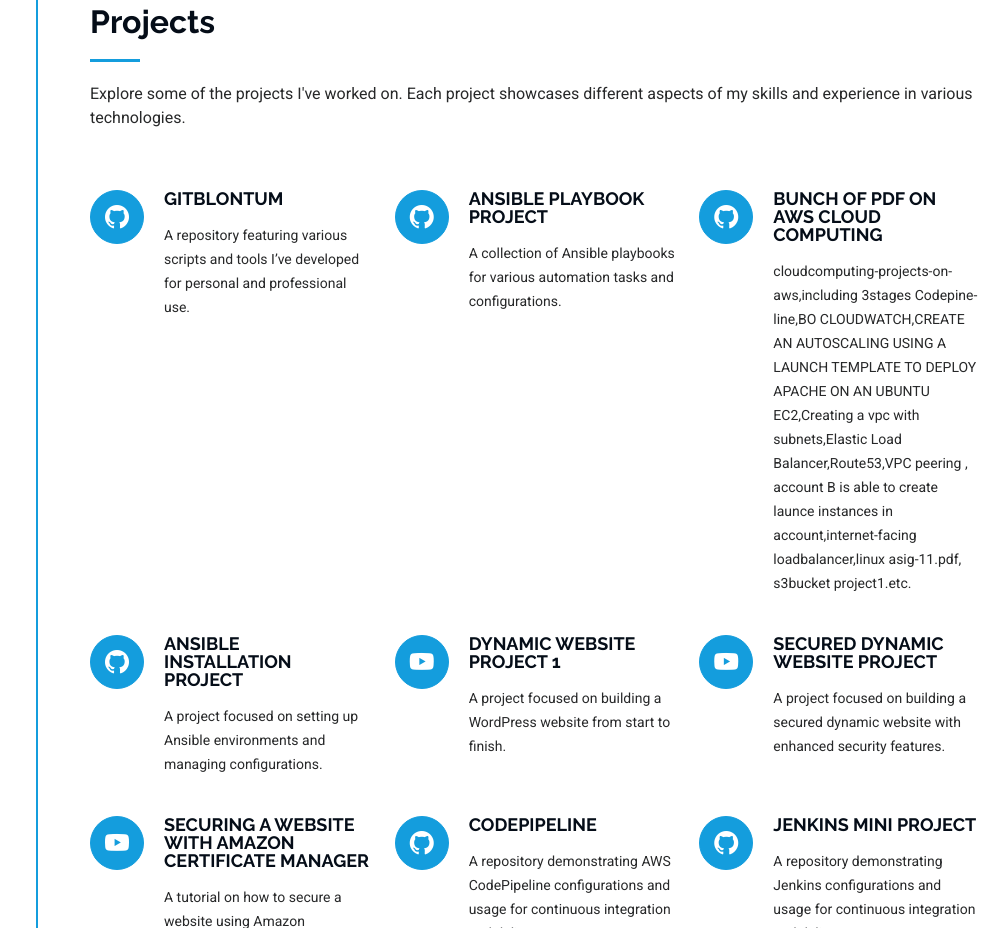
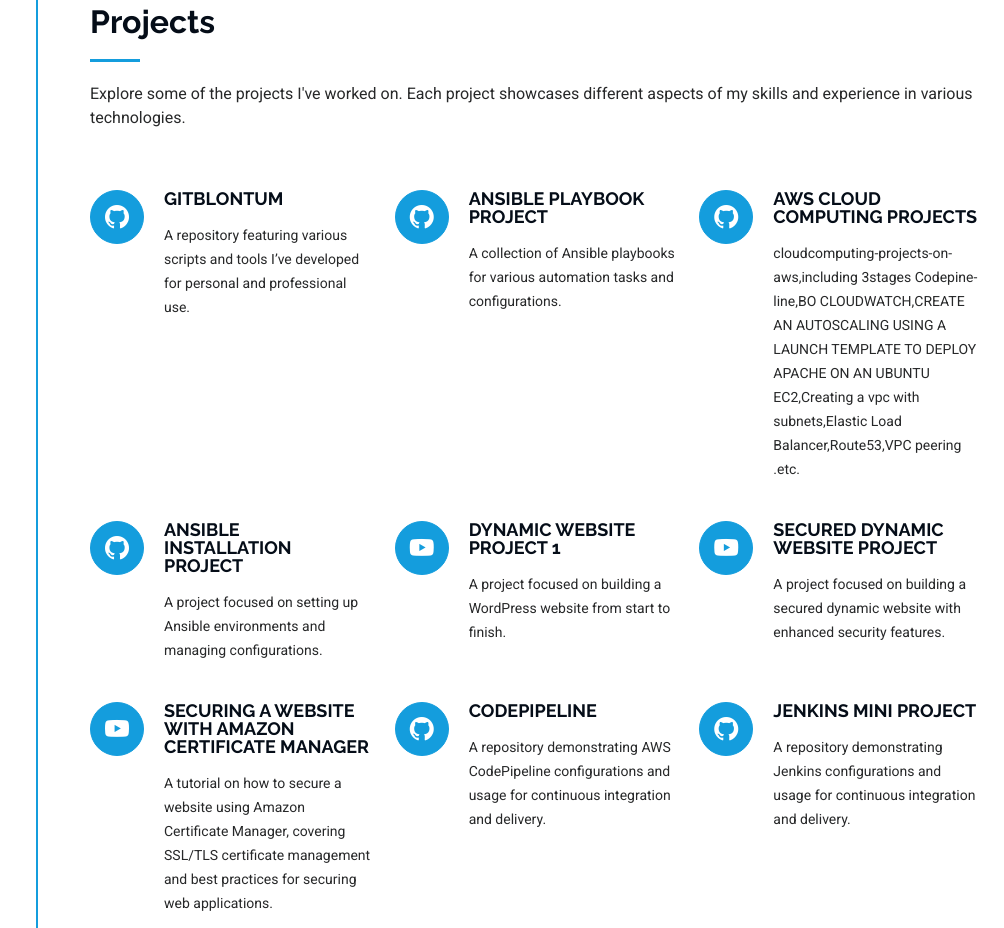
Before and after one commit to Blontum/resume, a plain HTML site: page index.html in a window 1280 px wide. Shown: the part 4932-5860 px from the top of the page, without its empty margins (276-1280 px from the left). Drawn offline with Linux system fonts and the light colour scheme.

Commit message:
modified index.html file

```diff
--- a/index.html
+++ b/index.html
@@ -355,9 +355,8 @@
       <div class="col-lg-4 col-md-6 service-item d-flex" data-aos="fade-up" data-aos-delay="300">
         <div class="icon flex-shrink-0"><i class="bi bi-github"></i></div>
         <div>
-          <h4 class="title"><a href="https://github.com/Blontum/cloudcomputing-projects-on-aws" class="stretched-link">bunch of pdf on aws cloud computing</a></h4>
-          <p class="description">cloudcomputing-projects-on-aws,including 3stages Codepine-line,BO CLOUDWATCH,CREATE AN AUTOSCALING USING A LAUNCH TEMPLATE TO DEPLOY APACHE ON AN UBUNTU EC2,Creating a vpc with subnets,Elastic Load Balancer,Route53,VPC peering ,
-            account B is able to create launce instances in account,internet-facing loadbalancer,linux asig-11.pdf, s3bucket project1.etc.</p>
+          <h4 class="title"><a href="https://github.com/Blontum/cloudcomputing-projects-on-aws" class="stretched-link">aws cloud computing projects</a></h4>
+          <p class="description">cloudcomputing-projects-on-aws,including 3stages Codepine-line,BO CLOUDWATCH,CREATE AN AUTOSCALING USING A LAUNCH TEMPLATE TO DEPLOY APACHE ON AN UBUNTU EC2,Creating a vpc with subnets,Elastic Load Balancer,Route53,VPC peering .etc.</p>
         </div>
       </div><!-- End Project Item -->
       <div class="col-lg-4 col-md-6 service-item d-flex" data-aos="fade-up" data-aos-delay="300">
```
